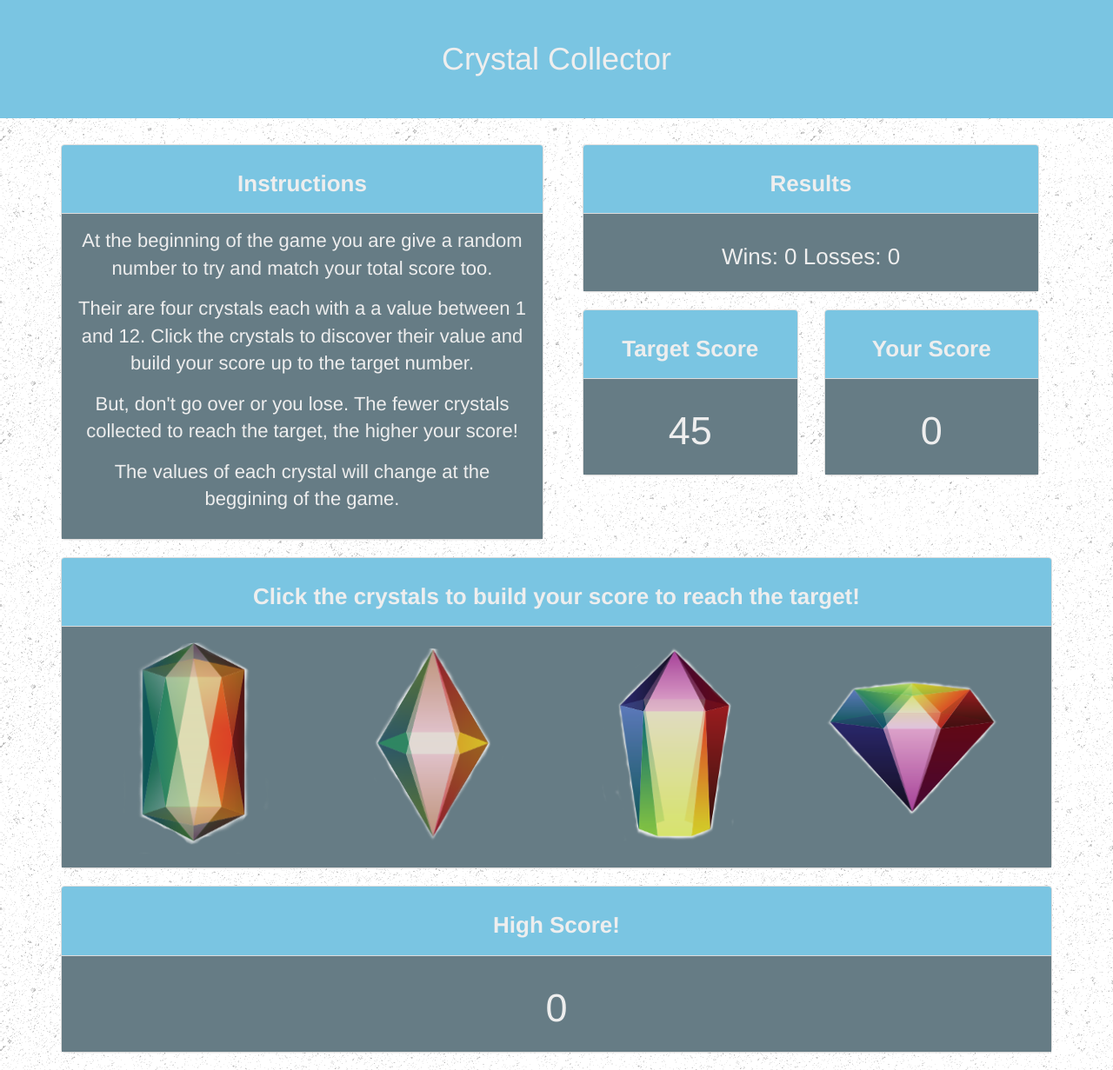
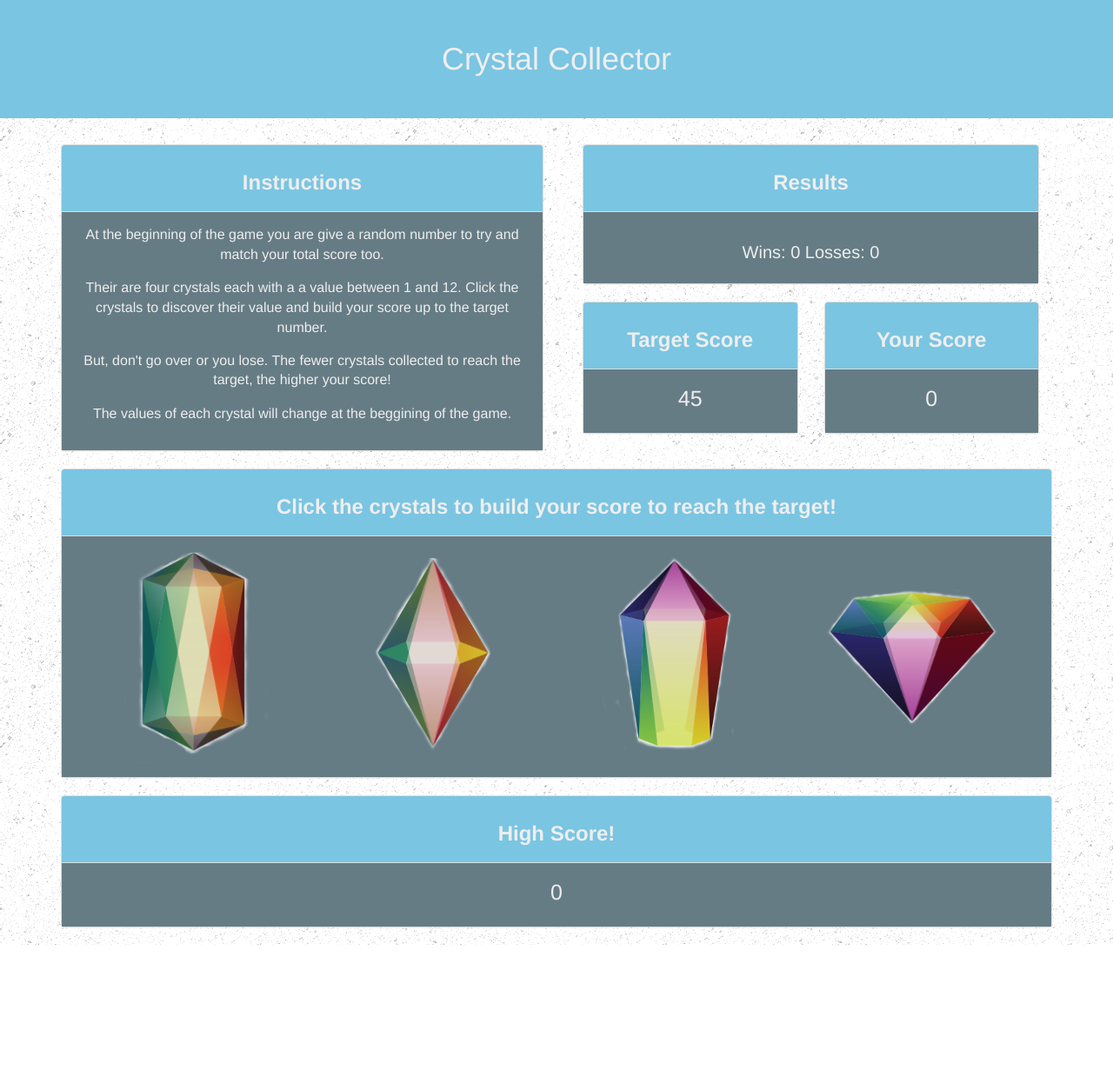
Before and after one commit to Hansen1717/Crystal_Game, a plain HTML site: page index.html in a window 1280 px wide. Shown: the whole page at 87% size. After the commit the page ends 1087 px from the top, so only its background shows below. Drawn offline with nearby package versions, Linux system fonts and the light colour scheme.

Commit message:
Reformatting css

```diff
--- a/assets/css/style.css
+++ b/assets/css/style.css
@@ -19,25 +19,18 @@ body {
 }
 
 h2 {
-    font-size: 26px;
+    font-size: 24px;
     font-weight: bold;
     color: #eee;
 }
 
 h3 {
-    font-size: 26px;
+    font-size: 20px;
 }
 
-#target-score {
-    font-size: 45px;
-}
-
-#your-score {
-    font-size: 45px;
-}
-
-#high-score {
-    font-size: 45px;
+#target-score, #your-score, #high-score  {
+    font-size: 25px;
+    margin-top: 5px;
 }
 
 
@@ -61,7 +54,7 @@ h3 {
 
 p {
     padding-bottom: 1%;
-    font-size: 22px;
+    font-size: 16px;
 }
 
 img {
--- a/index.html
+++ b/index.html
@@ -72,7 +72,7 @@
                         <h2>Click the crystals to build your score to reach the target!</h2>
                     </div>
 
-                    <div class="panel-body" id="crystals">
+                    <div class="panel-body text-center" id="crystals">
                     </div>
                 </div>
             </div>
```
